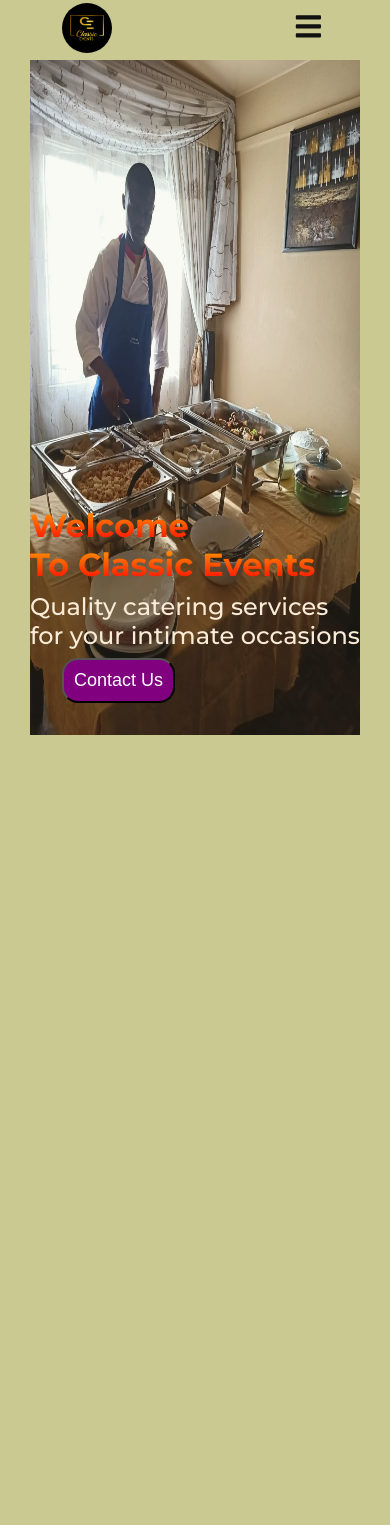
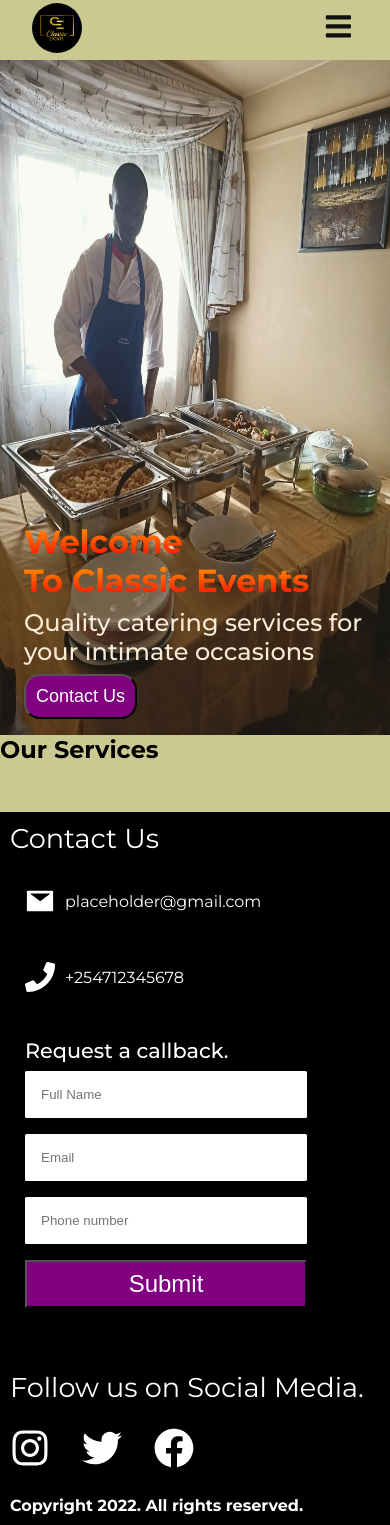
Before and after one commit to vicowiti/classic-website, a Next.js app: page / in a window 390 px wide. Before the commit the page ends 844 px from the top, so only its background shows below. Built offline with nearby package versions, Linux system fonts and the light colour scheme.

Commit message:
Added footer section

```diff
--- /dev/null
+++ b/components/footer.js
@@ -0,0 +1,81 @@
+import React from "react";
+import {
+  FaInstagram,
+  FaFacebook,
+  FaTwitter,
+  FaPhone,
+  FaMailBulk,
+} from "react-icons/fa";
+import { AiFillMail } from "react-icons/ai";
+
+const Footer = () => {
+  return (
+    <footer>
+      <section>
+        <div>
+          <h3 className="footer-heading-major">Contact Us</h3>
+        </div>
+        <div>
+          <div className="contact-flex">
+            <AiFillMail size={30} />
+            <p>placeholder@gmail.com</p>
+          </div>
+          <div className="contact-flex">
+            <FaPhone size={30} />
+            <p>+254712345678</p>
+          </div>
+          <form className="footer-form">
+            <h3 className="footer-heading-minor">Request a callback.</h3>
+            <div>
+              <input
+                className="footer-input"
+                type="text"
+                placeholder="Full Name"
+              />
+            </div>
+
+            <div>
+              <input
+                className="footer-input"
+                type="email"
+                placeholder="Email"
+              />
+            </div>
+            <div>
+              <input
+                className="footer-input"
+                type="number"
+                placeholder="Phone number"
+              />
+            </div>
+
+            <button className="footer-btn" type="submit">
+              Submit
+            </button>
+          </form>
+        </div>
+      </section>
+      <section>
+        <div>
+          <h3 className="footer-heading-major">Follow us on Social Media.</h3>
+        </div>
+        <div className="social-container">
+          <a href="" target="_blank">
+            <FaInstagram size={40} />
+          </a>
+          <a href="" target="_blank">
+            <FaTwitter size={40} />
+          </a>
+          <a href="" target="_blank">
+            <FaFacebook size={40} />
+          </a>
+        </div>
+        <div>
+          <h4>Copyright {new Date().getFullYear()}. All rights reserved.</h4>
+        </div>
+      </section>
+    </footer>
+  );
+};
+
+export default Footer;
--- /dev/null
+++ b/components/services.js
@@ -0,0 +1,17 @@
+import React from "react";
+
+const Services = () => {
+  return (
+    <section>
+      <div className="services-wrapper">
+        <div>
+          <h2>Our Services</h2>
+        </div>
+
+        <div></div>
+      </div>
+    </section>
+  );
+};
+
+export default Services;
--- a/pages/_app.js
+++ b/pages/_app.js
@@ -1,6 +1,7 @@
 import "../styles/globals.css";
 import "../styles/NavBar.css";
 import "../styles/Hero.css";
+import "../styles/Footer.css";
 
 export default function App({ Component, pageProps }) {
   return <Component {...pageProps} />;
--- a/pages/index.js
+++ b/pages/index.js
@@ -5,6 +5,8 @@ import styles from "../styles/Home.module.css";
 import Link from "next/link";
 import Navbar from "../components/navbar";
 import Hero from "../components/hero";
+import Services from "../components/services";
+import Footer from "../components/footer";
 const inter = Inter({ subsets: ["latin"] });
 
 export default function Home() {
@@ -19,6 +21,8 @@ export default function Home() {
 
       <Navbar />
       <Hero />
+      <Services />
+      <Footer />
 
       <main></main>
     </>
--- /dev/null
+++ b/styles/Footer.css
@@ -0,0 +1,115 @@
+footer {
+  color: #ffff;
+  display: flex;
+  align-items: center;
+  gap: 10rem;
+  margin-top: 3rem;
+  background-color: black;
+  padding: 10px;
+}
+
+.contact-flex {
+  display: flex;
+  gap: 10px;
+  align-items: center;
+  margin-top: 1rem;
+  margin-bottom: 1rem;
+  padding: 15px;
+}
+
+.footer-form {
+  width: 500px;
+  padding: 15px;
+  border-radius: 10px;
+  box-shadow: inset 5px purple;
+}
+
+.footer-input {
+  padding: 1rem;
+  margin-top: 0.5rem;
+  margin-bottom: 0.5rem;
+  border-radius: 0.1rem;
+  width: 100%;
+  outline: none;
+  border: none;
+}
+
+.footer-btn {
+  background: purple;
+  padding: 0.5rem;
+  color: white;
+  align-self: center;
+  width: 100%;
+  font-size: 1.7rem;
+  margin-top: 0.5rem;
+  cursor: pointer;
+}
+
+.footer-heading-major {
+  font-size: 2.5rem;
+  font-weight: 600;
+}
+
+.footer-heading-minor {
+  font-size: 1.7rem;
+  font-weight: bold;
+}
+
+.social-container {
+  display: flex;
+  justify-content: flex-start;
+  gap: 2rem;
+  margin-top: 1.5rem;
+  margin-bottom: 1.5rem;
+}
+
+@media only screen and (max-width: 900px) {
+  footer {
+    color: #ffff;
+    display: flex;
+    flex-direction: column;
+    align-items: flex-start;
+    gap: 3rem;
+    margin-top: 3rem;
+    background-color: black;
+    padding: 10px;
+  }
+
+  .footer-heading-major {
+    font-size: 1.7rem;
+    font-weight: 400;
+  }
+
+  .footer-heading-minor {
+    font-size: 1.3rem;
+    font-weight: 500;
+  }
+
+  .footer-form {
+    width: 80vw;
+    padding: 15px;
+    border-radius: 10px;
+    box-shadow: inset 5px purple;
+  }
+
+  .footer-input {
+    padding: 1rem;
+    margin-top: 0.5rem;
+    margin-bottom: 0.5rem;
+    border-radius: 0.1rem;
+    width: 100%;
+    outline: none;
+    border: none;
+  }
+
+  .footer-btn {
+    background: purple;
+    padding: 0.5rem;
+    color: white;
+    align-self: center;
+    width: 100%;
+    font-size: 1.5rem;
+    margin-top: 0.5rem;
+    cursor: pointer;
+  }
+}
--- a/styles/Hero.css
+++ b/styles/Hero.css
@@ -40,7 +40,7 @@
   padding: 10px;
   color: white;
   font-size: large;
-  margin: 2rem;
+  margin-top: 2rem;
   border-radius: 1rem;
   align-self: flex-start;
 }
@@ -71,6 +71,7 @@
     flex-direction: column;
     justify-content: center;
     align-items: center;
+    padding-left: 1.5rem;
   }
   .hero-text-wrapper div h2 {
     font-size: 2rem;
@@ -92,6 +93,7 @@
     color: white;
     font-size: large;
     margin-top: 0.5rem;
+    margin-bottom: 1rem;
     border-radius: 1rem;
   }
 }
--- a/styles/globals.css
+++ b/styles/globals.css
@@ -92,8 +92,8 @@ body {
 body {
   color: rbg(--foreground-rgb);
   background: rgb(202, 201, 145);
-  margin-left: 30px;
-  margin-right: 30px;
+  /* margin-left: 30px;
+  margin-right: 30px; */
   font-family: "Montserrat", sans-serif;
 }
 
```
Also changed, not shown: libs/servicesData.js (added, +30 -0 lines), pages/services.js (deleted, +0 -7 lines).
